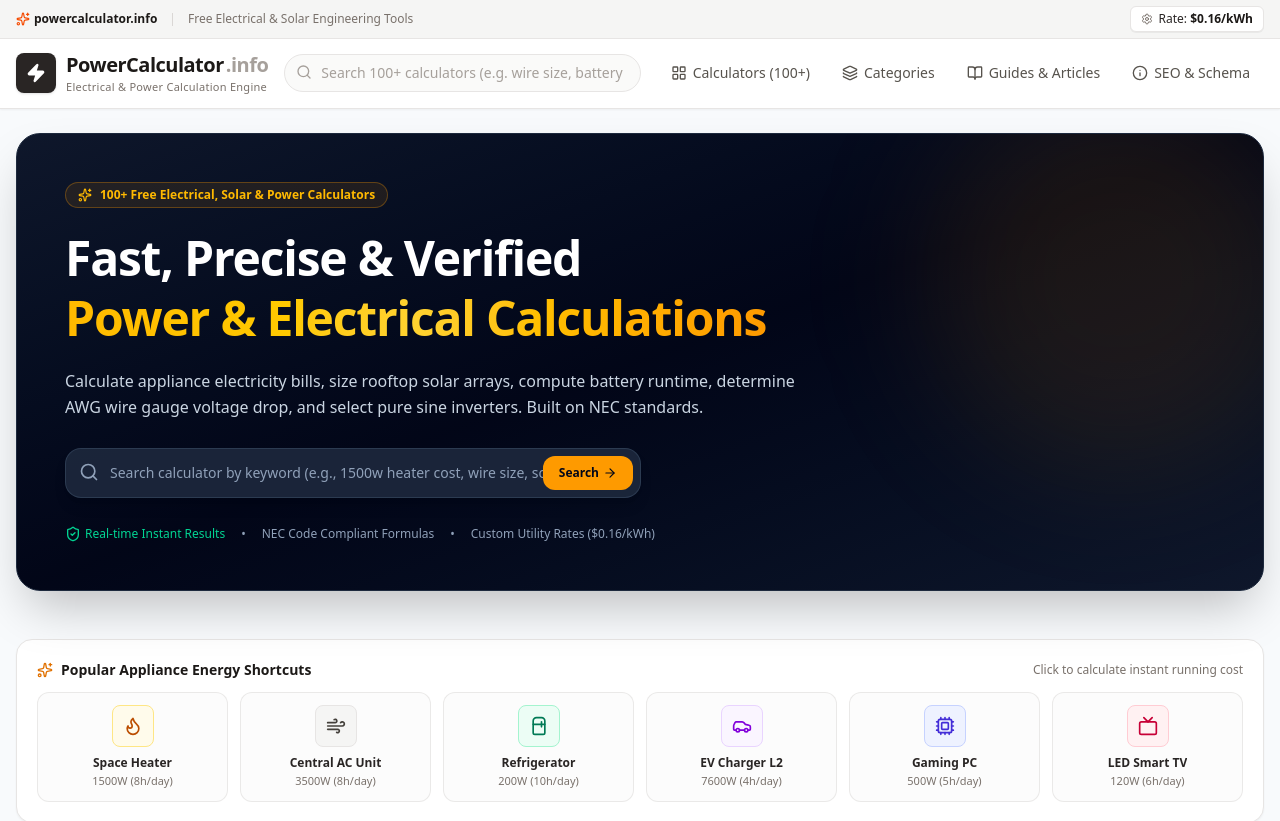
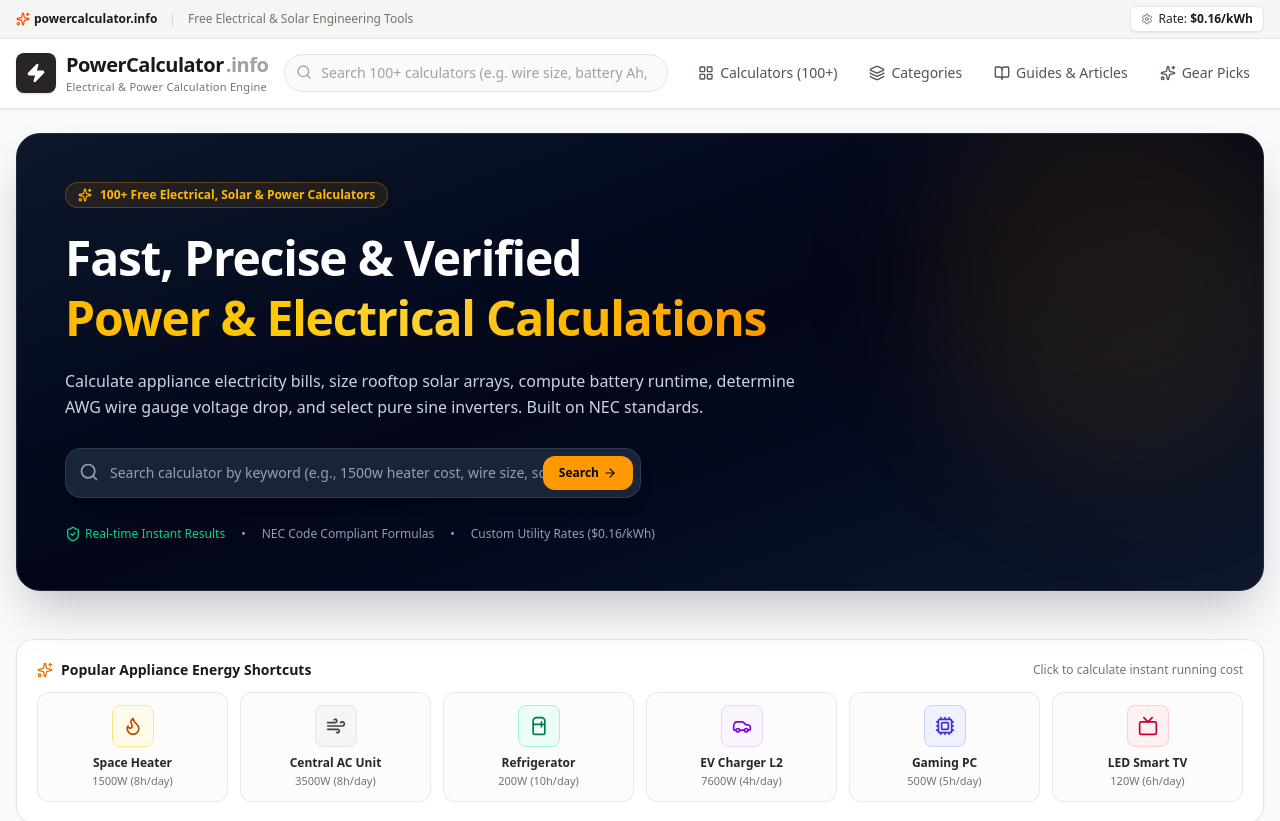
Before and after one commit to workforbreakthroughs/powercalculator.info, a React (Vite) app: page / in a window 1280 px wide. Shown: the top 821 px of the page. Built offline with nearby package versions, Linux system fonts and the light colour scheme.

Commit message:
refactor(nav): replace SEO tool with Gear Picks
Remove SEO audit tool from navigation and footer, replacing it with an affiliates page to better align with user-facing content.

```diff
--- a/src/components/Footer.tsx
+++ b/src/components/Footer.tsx
@@ -103,14 +103,6 @@
                   Interactive Sitemap Index
                 </button>
               </li>
-              <li>
-                <button
-                  onClick={() => handleNavigate('seo-audit')}
-                  className="w-full text-left py-1.5 px-1 hover:text-amber-400 active:text-amber-300 transition cursor-pointer touch-manipulation text-stone-300 flex items-center"
-                >
-                  SEO & Schema Markup Tool
-                </button>
-              </li>
             </ul>
           </div>
 
--- a/src/components/Navbar.tsx
+++ b/src/components/Navbar.tsx
@@ -137,13 +137,13 @@
           </button>
 
           <button
-            onClick={() => setCurrentView('seo-audit')}
+            onClick={() => setCurrentView('affiliates')}
             className={`px-3.5 py-2 rounded-lg transition flex items-center gap-1.5 cursor-pointer ${
-              currentView === 'seo-audit' ? 'bg-stone-800 text-white font-semibold' : 'text-stone-600 hover:text-stone-900 hover:bg-stone-100'
+              currentView === 'affiliates' ? 'bg-stone-800 text-white font-semibold' : 'text-stone-600 hover:text-stone-900 hover:bg-stone-100'
             }`}
           >
-            <Info className="w-4 h-4" />
-            <span>SEO & Schema</span>
+            <Sparkles className="w-4 h-4" />
+            <span>Gear Picks</span>
           </button>
         </nav>
 
```
